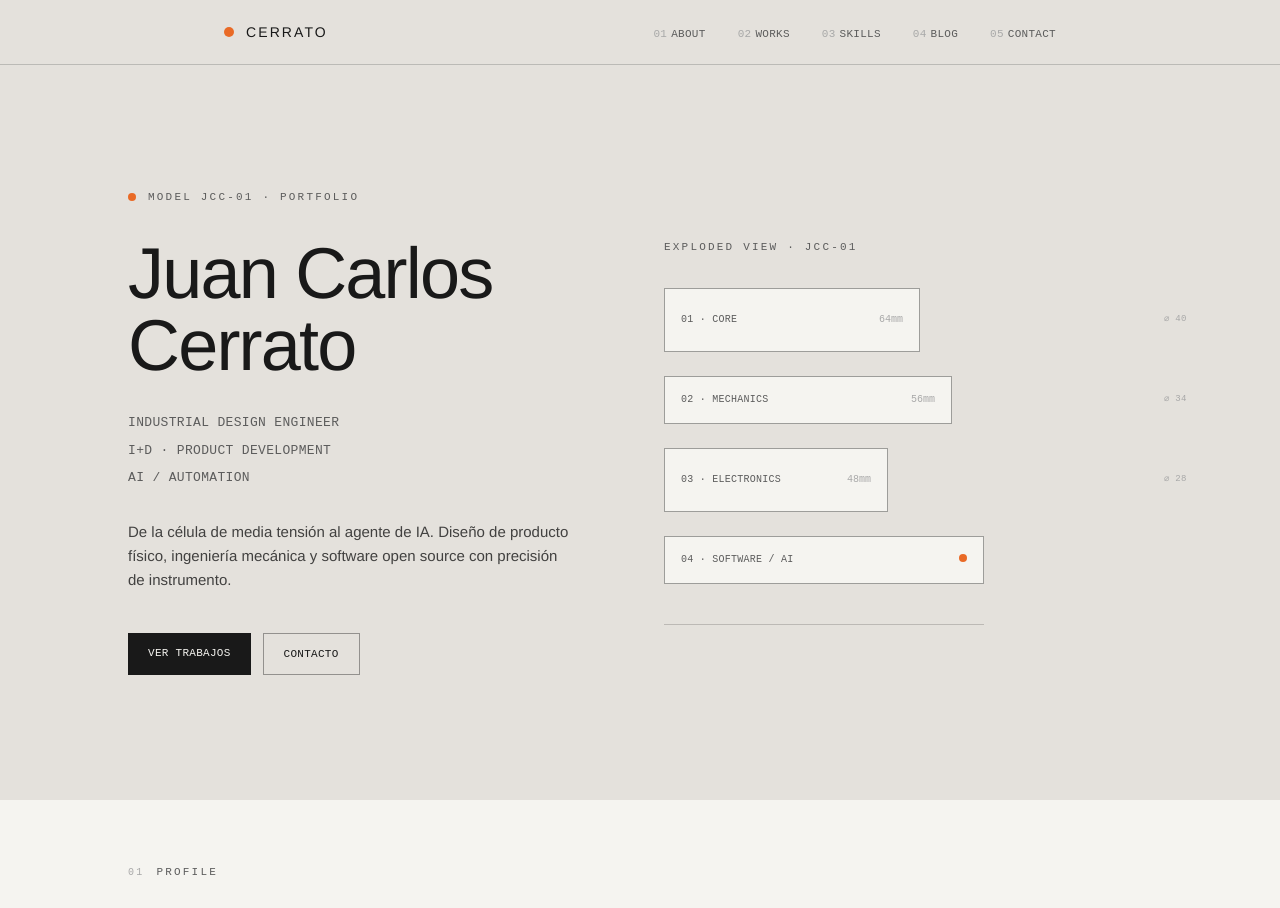
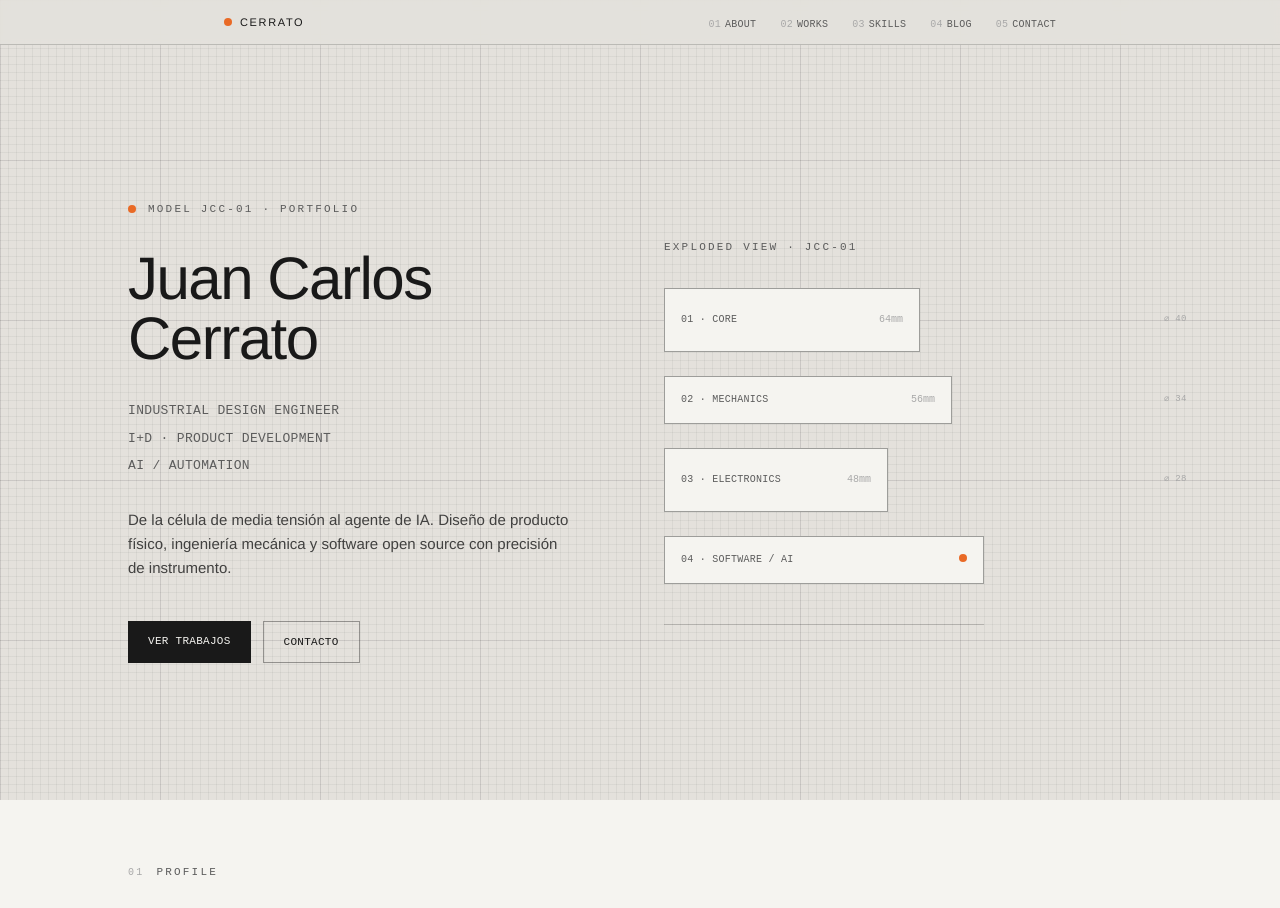
Before and after one commit to juankrider/juankrider.github.io, a Next.js app: page / in a window 1280 px wide. Shown: the top 908 px of the page. Built offline with nearby package versions, Linux system fonts and the light colour scheme.

Commit message:
style: rejilla técnica en hero, tipografía reducida, navbar más fina

```diff
--- a/src/app/globals.css
+++ b/src/app/globals.css
@@ -22,7 +22,7 @@
 
 html {
   scroll-behavior: smooth;
-  scroll-padding-top: 72px;
+  scroll-padding-top: 48px;
 }
 
 body {
@@ -75,7 +75,7 @@ body {
   }
 
   .section-title {
-    @apply text-4xl font-medium leading-none tracking-tight text-ink md:text-6xl;
+    @apply text-3xl font-medium leading-tight tracking-tight text-ink md:text-5xl;
   }
 
   /* Línea de separación funcional tipo ficha */
@@ -84,6 +84,23 @@ body {
   }
 }
 
+/* Rejilla técnica Braun (grid de dibujo técnico) */
+.hero-grid {
+  background-image:
+    linear-gradient(to right, rgba(25, 25, 25, 0.08) 1px, transparent 1px),
+    linear-gradient(to bottom, rgba(25, 25, 25, 0.08) 1px, transparent 1px);
+  background-size: 32px 32px;
+}
+
+.hero-grid-fine {
+  background-image:
+    linear-gradient(to right, rgba(25, 25, 25, 0.05) 1px, transparent 1px),
+    linear-gradient(to bottom, rgba(25, 25, 25, 0.05) 1px, transparent 1px),
+    linear-gradient(to right, rgba(25, 25, 25, 0.08) 1px, transparent 1px),
+    linear-gradient(to bottom, rgba(25, 25, 25, 0.08) 1px, transparent 1px);
+  background-size: 8px 8px, 8px 8px, 160px 160px, 160px 160px;
+}
+
 @layer utilities {
   .text-balance {
     text-wrap: balance;
--- a/src/components/Footer.tsx
+++ b/src/components/Footer.tsx
@@ -7,7 +7,7 @@ export default function Footer() {
           Model JCC-01
         </div>
 
-        <h2 className="text-4xl font-medium leading-none text-paper md:text-5xl">
+        <h2 className="text-3xl font-medium leading-none text-paper md:text-4xl">
           Let's get creative.
         </h2>
 
--- a/src/components/Hero.tsx
+++ b/src/components/Hero.tsx
@@ -5,7 +5,9 @@ import { motion } from "framer-motion";
 export default function Hero() {
   return (
     <section className="relative flex min-h-screen items-center overflow-hidden bg-ground px-6 pt-16 md:px-12 lg:px-24">
-      <div className="container-custom grid w-full items-center gap-12 py-16 lg:grid-cols-2">
+      {/* Rejilla técnica de fondo */}
+      <div className="hero-grid-fine pointer-events-none absolute inset-0" />
+      <div className="container-custom relative grid w-full items-center gap-12 py-16 lg:grid-cols-2">
         {/* Copy en ficha técnica */}
         <motion.div
           initial={{ opacity: 0, y: 10 }}
@@ -17,7 +19,7 @@ export default function Hero() {
             Model JCC-01 · Portfolio
           </div>
 
-          <h1 className="mt-8 text-5xl font-medium leading-[0.95] tracking-tight text-ink md:text-7xl">
+          <h1 className="mt-8 text-5xl font-medium leading-[0.95] tracking-tight text-ink md:text-6xl">
             Juan Carlos
             <br />
             Cerrato
--- a/src/components/Navbar.tsx
+++ b/src/components/Navbar.tsx
@@ -15,21 +15,21 @@ export default function Navbar() {
 
   return (
     <header className="fixed top-0 z-50 w-full border-b border-ink/20 bg-ground/90 backdrop-blur-sm">
-      <nav className="container-custom mx-auto flex h-16 items-center justify-between px-6 md:px-12 lg:px-24">
-        <a href="#" className="flex items-center gap-3">
+      <nav className="container-custom mx-auto flex h-11 items-center justify-between px-6 md:px-12 lg:px-24">
+        <a href="#" className="flex items-center gap-2">
           {/* Punto de "power" — funcional, never decorativo */}
-          <span className="inline-block h-2.5 w-2.5 rounded-full bg-signal" />
-          <span className="text-sm font-medium uppercase tracking-[0.15em] text-ink">
+          <span className="inline-block h-2 w-2 rounded-full bg-signal" />
+          <span className="text-[11px] font-medium uppercase tracking-[0.15em] text-ink">
             Cerrato
           </span>
         </a>
 
-        <ul className="hidden items-center gap-8 md:flex">
+        <ul className="hidden items-center gap-6 md:flex">
           {navLinks.map((link, i) => (
             <li key={link.href}>
               <a
                 href={link.href}
-                className="mono text-[11px] uppercase tracking-wide text-gray-mid transition-colors duration-100 hover:text-ink"
+                className="mono text-[10px] uppercase tracking-wide text-gray-mid transition-colors duration-100 hover:text-ink"
               >
                 <span className="mr-1 text-gray-light">{String(i + 1).padStart(2, "0")}</span>
                 {link.label}
@@ -43,7 +43,7 @@ export default function Navbar() {
           onClick={() => setMobileOpen(!mobileOpen)}
           aria-label="Menu"
         >
-          <span className="mono text-[12px] uppercase tracking-wide">
+          <span className="mono text-[11px] uppercase tracking-wide">
             {mobileOpen ? "Close" : "Menu"}
           </span>
         </button>
@@ -56,7 +56,7 @@ export default function Navbar() {
               <li key={link.href}>
                 <a
                   href={link.href}
-                  className="mono block border-b border-ink/10 py-3 text-[11px] uppercase tracking-wide text-gray-mid transition-colors hover:text-ink"
+                  className="mono block border-b border-ink/10 py-2.5 text-[10px] uppercase tracking-wide text-gray-mid transition-colors hover:text-ink"
                   onClick={() => setMobileOpen(false)}
                 >
                   {link.label}
--- a/src/components/Projects.tsx
+++ b/src/components/Projects.tsx
@@ -74,7 +74,7 @@ export default function Projects() {
                 </span>
               </div>
 
-              <h3 className="mt-3 text-2xl font-medium leading-tight text-ink">
+              <h3 className="mt-3 text-xl font-medium leading-tight text-ink">
                 {p.title}
               </h3>
               <p className="mt-3 text-sm leading-relaxed text-ink/70">
```
